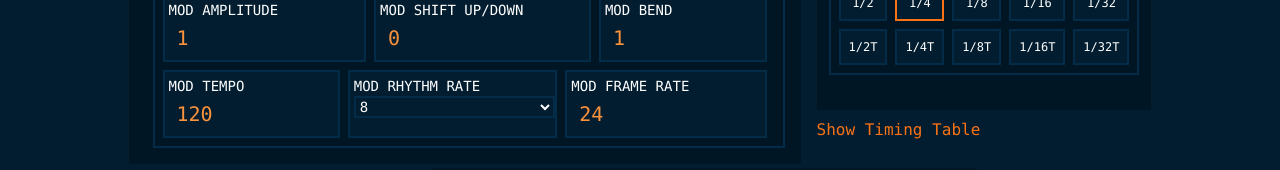
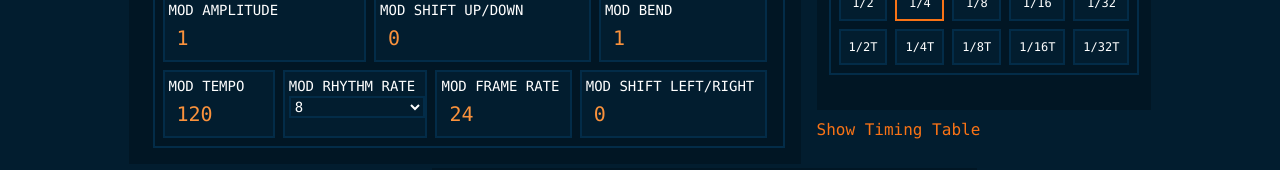
Before and after one commit to ganeJackS/framesync.xyz, a React (Vite) app: page / in a window 1280 px wide. Shown: the part 764-934 px from the top of the page. Built offline with nearby package versions, Linux system fonts and the light colour scheme.

Commit message:
added mod shift left right

```diff
--- a/src/components/StressTest.tsx
+++ b/src/components/StressTest.tsx
@@ -700,7 +700,7 @@ export default function StressTest() {
                     />
                   </label>
                   {/* Move Left/Right */}
-                  {/* <label className="flex flex-col grow bg-darker-blue pl-1 pt-1 border-2 border-dark-blue z-index-100 text-sm mr-2">
+                  <label className="flex flex-col grow bg-darker-blue pl-1 pt-1 border-2 border-dark-blue z-index-100 text-sm mr-2">
                     MOD SHIFT LEFT/RIGHT{" "}
                     <NumberInput
                       value={modMoveLeftRight}
@@ -715,7 +715,7 @@ export default function StressTest() {
                         }))
                       }
                     />
-                  </label> */}
+                  </label>
                 </div>
               </div>
             </fieldset>
```
